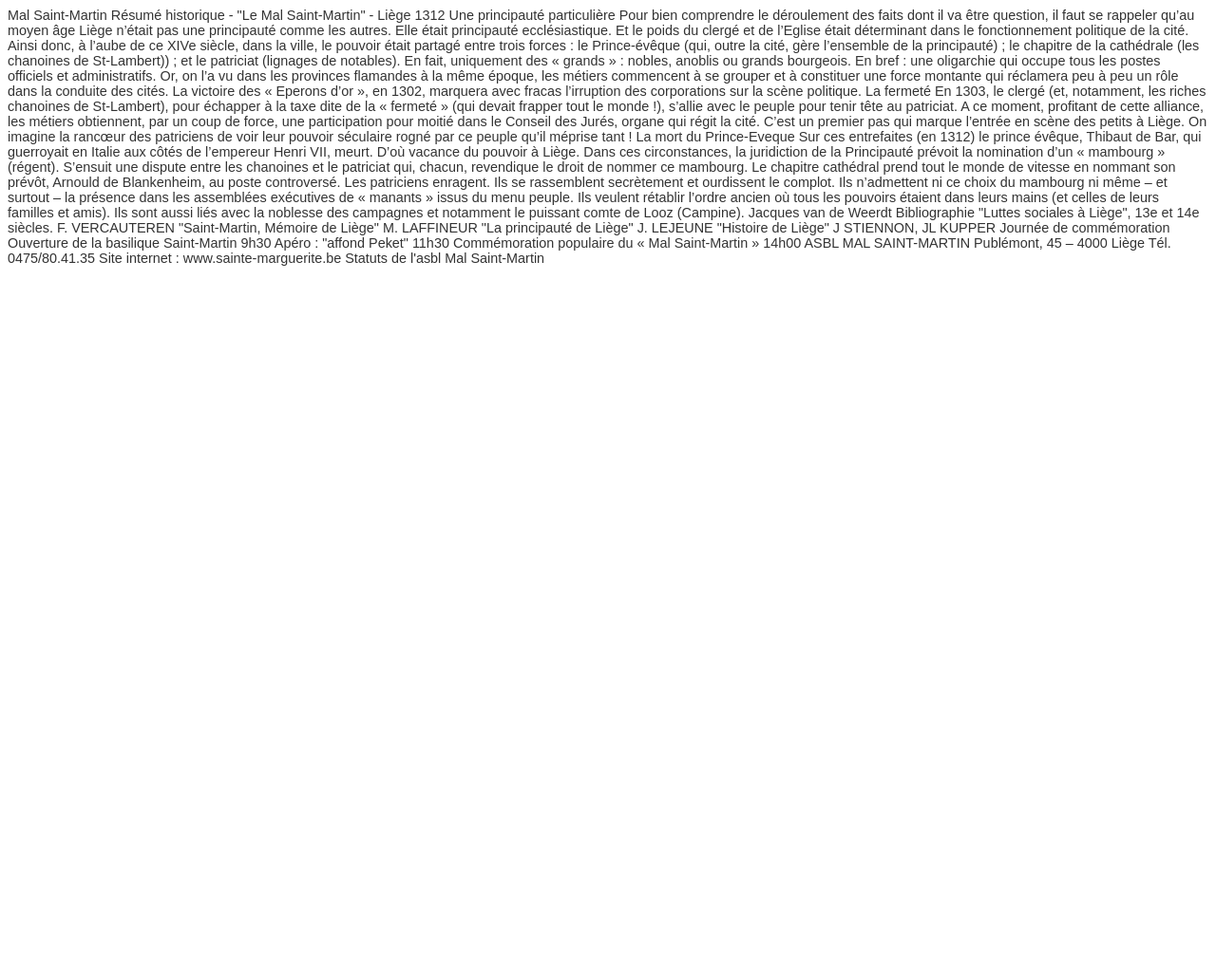
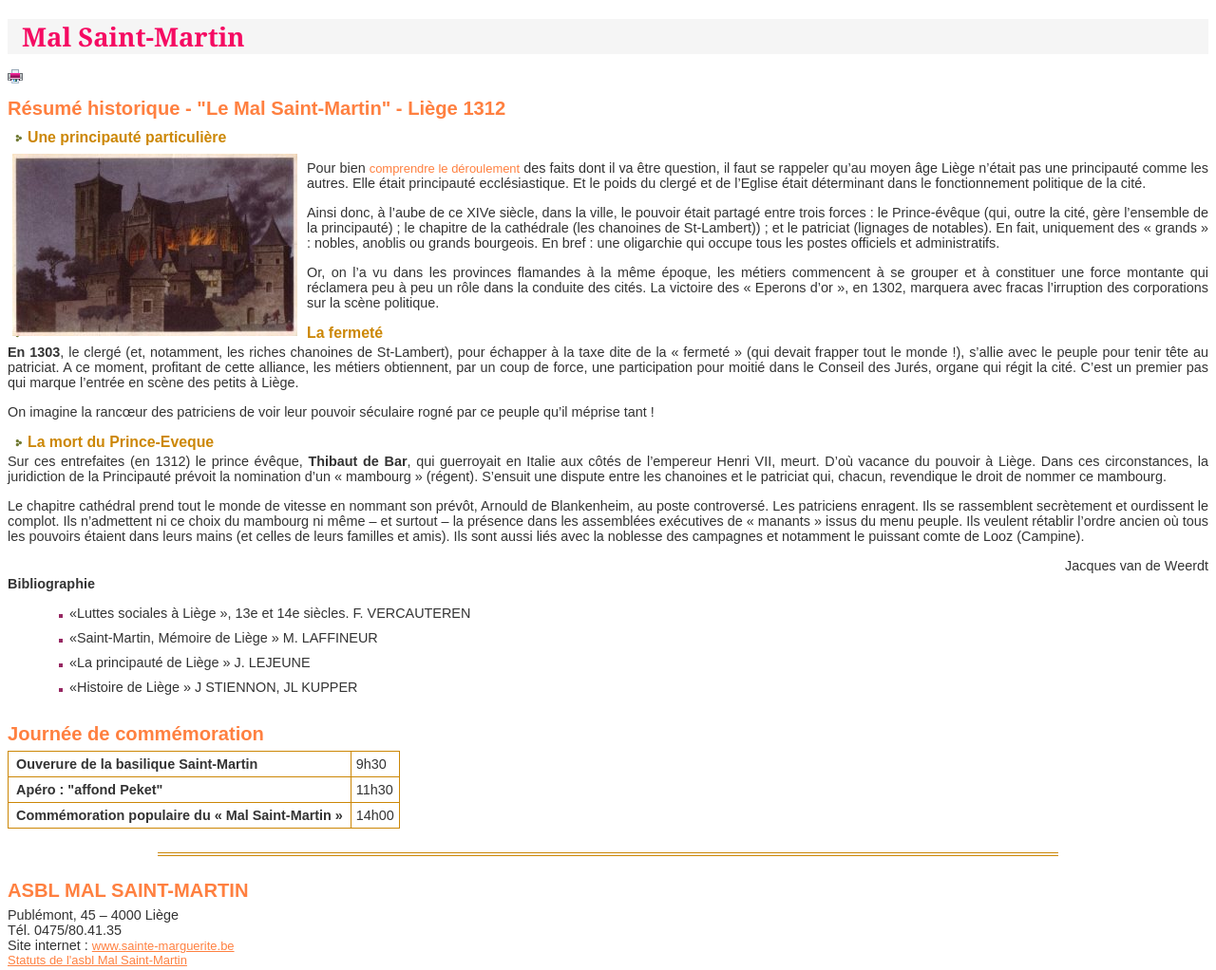
Before and after one commit to Aergozn/Cours-1, a plain HTML site: page exe3-lier-html-au-style/tmpl.html in a window 1280 px wide. Shown: the whole page at 95% size. Before the commit the page ends 800 px from the top, so only its background shows below. Drawn offline with Linux system fonts and the light colour scheme.

Commit message:
Update tmpl.html

```diff
--- a/exe3-lier-html-au-style/tmpl.html
+++ b/exe3-lier-html-au-style/tmpl.html
@@ -1,57 +1,119 @@
-<!DOCTYPE html PUBLIC "-//W3C//DTD XHTML 1.0 Transitional//EN" "http://www.w3.org/TR/xhtml1/DTD/xhtml1-transitional.dtd">
+<!DOCTYPE html
+    PUBLIC "-//W3C//DTD XHTML 1.0 Transitional//EN" "http://www.w3.org/TR/xhtml1/DTD/xhtml1-transitional.dtd">
 <html xmlns="http://www.w3.org/1999/xhtml">
+
 <head>
-<meta http-equiv="Content-Type" content="text/html; charset=utf-8" />
-<title>Ton Prénom & nom : 1a - Exercice de mise en forme </title>
-<link href="style.css" rel="stylesheet" type="text/css" media="all" />
+    <meta http-equiv="Content-Type" content="text/html; charset=utf-8" />
+    <title>Arnaud Bonaventure : 1a - Exercice de mise en forme </title>
+    <link href="style.css" rel="stylesheet" type="text/css" media="all" />
 </head>
+
 <body>
-
-Mal Saint-Martin
-<!-- printButton.png Imprimer cette page -->
-Résumé historique - "Le Mal Saint-Martin" - Liège 1312
+    <h1>Mal Saint-Martin</h1>
+    <img src="images/printButton.png" alt="image print" title="Imprimer cette page">
+    <!-- printButton.png Imprimer cette page -->
+    <h2>Résumé historique - "Le Mal Saint-Martin" - Liège 1312</h2>
 
 
-Une principauté particulière
-<!-- mal-st-martin.jpg Illustration du mal Saint-Martin en feux -->
-Pour bien comprendre le déroulement des faits dont il va être question, il faut se rappeler qu’au moyen âge Liège n’était pas une principauté comme les autres.  Elle était principauté ecclésiastique.  Et le poids du clergé et de l’Eglise était déterminant dans le fonctionnement politique de la cité.
+    <h3>Une principauté particulière</h3>
+    <p>
+        <img src="images/mal-st-martin.jpg" alt="image Mal Saint-Martin" title="Illustration du mal Saint-Martin en feu"
+            class="left" />
+    </p>
+    <!-- mal-st-martin.jpg Illustration du mal Saint-Martin en feux -->
+    <p>
+        Pour bien <a>comprendre le déroulement</a> des faits dont il va être question, il faut se rappeler
+        qu’au moyen âge
+        Liège
+        n’était pas une principauté comme les autres. Elle était principauté ecclésiastique. Et le poids du clergé et de
+        l’Eglise était déterminant dans le fonctionnement politique de la cité.
+    </p>
+    <p>
+        Ainsi donc, à l’aube de ce XIVe siècle, dans la ville, le pouvoir était partagé entre trois forces : le
+        Prince-évêque (qui, outre la cité, gère l’ensemble de la principauté) ; le chapitre de la cathédrale (les
+        chanoines
+        de St-Lambert)) ; et le patriciat (lignages de notables). En fait, uniquement des « grands » : nobles, anoblis
+        ou
+        grands bourgeois. En bref : une oligarchie qui occupe tous les postes officiels et administratifs.
+    </p>
 
-Ainsi donc, à l’aube de ce XIVe siècle, dans la ville, le pouvoir était partagé entre trois forces : le Prince-évêque (qui, outre la cité, gère l’ensemble de la principauté) ; le chapitre de la cathédrale (les chanoines de St-Lambert)) ; et le patriciat (lignages de notables).  En fait, uniquement des « grands » : nobles, anoblis ou grands bourgeois.  En bref : une oligarchie qui occupe tous les postes officiels et administratifs.
+    <p>
+        Or, on l’a vu dans les provinces flamandes à la même époque, les métiers commencent à se grouper et à constituer
+        une
+        force montante qui réclamera peu à peu un rôle dans la conduite des cités. La victoire des « Eperons d’or », en
+        1302, marquera avec fracas l’irruption des corporations sur la scène politique.
+    </p>
+    <h3>La fermeté</h3>
+    <p>
+        <strong>En 1303</strong>, le clergé (et, notamment, les riches chanoines de St-Lambert), pour échapper à la taxe
+        dite de
+        la «
+        fermeté
+        » (qui devait frapper tout le monde !), s’allie avec le peuple pour tenir tête au patriciat. A ce moment,
+        profitant
+        de cette alliance, les métiers obtiennent, par un coup de force, une participation pour moitié dans le Conseil
+        des
+        Jurés, organe qui régit la cité. C’est un premier pas qui marque l’entrée en scène des petits à Liège.
+    </p>
+    <p>
+        On imagine la rancœur des patriciens de voir leur pouvoir séculaire rogné par ce peuple qu’il méprise tant !
+    </p>
 
-Or, on l’a vu dans les provinces flamandes à la même époque, les métiers commencent à se grouper et à constituer une force montante qui réclamera peu à peu un rôle dans la conduite des cités.  La victoire des « Eperons d’or », en 1302, marquera avec fracas l’irruption des corporations sur la scène politique.
+    <h3>La mort du Prince-Eveque</h3>
+    <p>
+        Sur ces entrefaites (en 1312) le prince évêque, <strong>Thibaut de Bar</strong>, qui guerroyait en Italie aux
+        côtés de
+        l’empereur
+        Henri VII, meurt. D’où vacance du pouvoir à Liège. Dans ces circonstances, la juridiction de la Principauté
+        prévoit
+        la nomination d’un « mambourg » (régent). S’ensuit une dispute entre les chanoines et le patriciat qui, chacun,
+        revendique le droit de nommer ce mambourg.
+    </p>
+    <p>
+        Le chapitre cathédral prend tout le monde de vitesse en nommant son prévôt, Arnould de Blankenheim, au poste
+        controversé. Les patriciens enragent. Ils se rassemblent secrètement et ourdissent le complot. Ils n’admettent
+        ni ce
+        choix du mambourg ni même – et surtout – la présence dans les assemblées exécutives de « manants » issus du menu
+        peuple. Ils veulent rétablir l’ordre ancien où tous les pouvoirs étaient dans leurs mains (et celles de leurs
+        familles et amis). Ils sont aussi liés avec la noblesse des campagnes et notamment le puissant comte de Looz
+        (Campine).
+    </p>
+    <p class="signature">Jacques van de Weerdt</p>
 
-La fermeté
-En 1303, le clergé (et, notamment, les riches chanoines de St-Lambert), pour échapper à la taxe dite de la « fermeté » (qui devait frapper tout le monde !), s’allie avec le peuple pour tenir tête au patriciat.   A ce moment, profitant de cette alliance, les métiers obtiennent, par un coup de force, une participation pour moitié dans le Conseil des Jurés, organe qui régit la cité.  C’est un premier pas qui marque l’entrée  en scène des petits à Liège.
+    <p>
+        <b>Bibliographie</b>
+    </p>
+    <ul>
+        <li>«Luttes sociales à Liège », 13e et 14e siècles. F. VERCAUTEREN</li>
+        <li>«Saint-Martin, Mémoire de Liège » M. LAFFINEUR</li>
+        <li>«La principauté de Liège » J. LEJEUNE</li>
+        <li>«Histoire de Liège » J STIENNON, JL KUPPER</li>
+    </ul>
 
-On imagine la rancœur des patriciens de voir leur pouvoir séculaire rogné par ce peuple qu’il méprise tant !
+    <h2>Journée de commémoration</h2>
+    <table>
+        <thead>
+            <tr>
+                <th>Ouverure de la basilique Saint-Martin</th>
+                <td>9h30</td>
+            </tr>
+            <tr>
+                <th>Apéro : "affond Peket"</th>
+                <td>11h30</td>
+            </tr>
+            <tr>
+                <th>Commémoration populaire du « Mal Saint-Martin »</th>
+                <td>14h00</td>
+            </tr>
+        </thead>
 
-La mort du Prince-Eveque
-Sur ces entrefaites (en 1312) le prince évêque, Thibaut de Bar, qui guerroyait en Italie aux côtés de l’empereur Henri VII, meurt.  D’où vacance du pouvoir à Liège. Dans ces circonstances, la juridiction de la Principauté prévoit la nomination d’un « mambourg » (régent).  S’ensuit une dispute entre les chanoines et le patriciat qui, chacun, revendique le droit de nommer ce mambourg.
+    </table>
+    <hr>
+    <h2>ASBL MAL SAINT-MARTIN</h2>
+    Publémont, 45 – 4000 Liège
+    <br>Tél. 0475/80.41.35
+    <br>Site internet : <a href="www.sainte-marguerite.be">www.sainte-marguerite.be</a>
+    <br><a href="http://levieux-liege.be/statuts/">Statuts de l'asbl Mal Saint-Martin</a>
+</body>
 
-Le chapitre cathédral prend tout le monde de vitesse en nommant son prévôt, Arnould de Blankenheim, au poste controversé.  Les patriciens enragent.  Ils se rassemblent secrètement et ourdissent le complot.  Ils n’admettent ni ce choix du mambourg ni même – et surtout – la présence dans les assemblées exécutives de « manants » issus du menu peuple.  Ils veulent rétablir l’ordre ancien où tous les pouvoirs étaient dans leurs mains (et celles de leurs familles et amis).  Ils sont aussi liés avec la noblesse des campagnes et notamment le puissant comte de Looz (Campine).
-Jacques van de Weerdt
-
-Bibliographie
-
-"Luttes sociales à Liège", 13e et 14e siècles.  F. VERCAUTEREN
-"Saint-Martin, Mémoire de Liège" M. LAFFINEUR
-"La principauté de Liège" J. LEJEUNE
-"Histoire de Liège" J STIENNON,  JL KUPPER
-
-
-Journée de commémoration
-Ouverture de la basilique Saint-Martin		9h30
-Apéro : "affond Peket"		11h30
-Commémoration populaire du « Mal Saint-Martin »		14h00
-
-
-ASBL MAL SAINT-MARTIN
-
-Publémont, 45 – 4000 Liège
-Tél. 0475/80.41.35
-Site internet : www.sainte-marguerite.be
-Statuts de l'asbl Mal Saint-Martin
-
-
-</body>
 </html>
```
